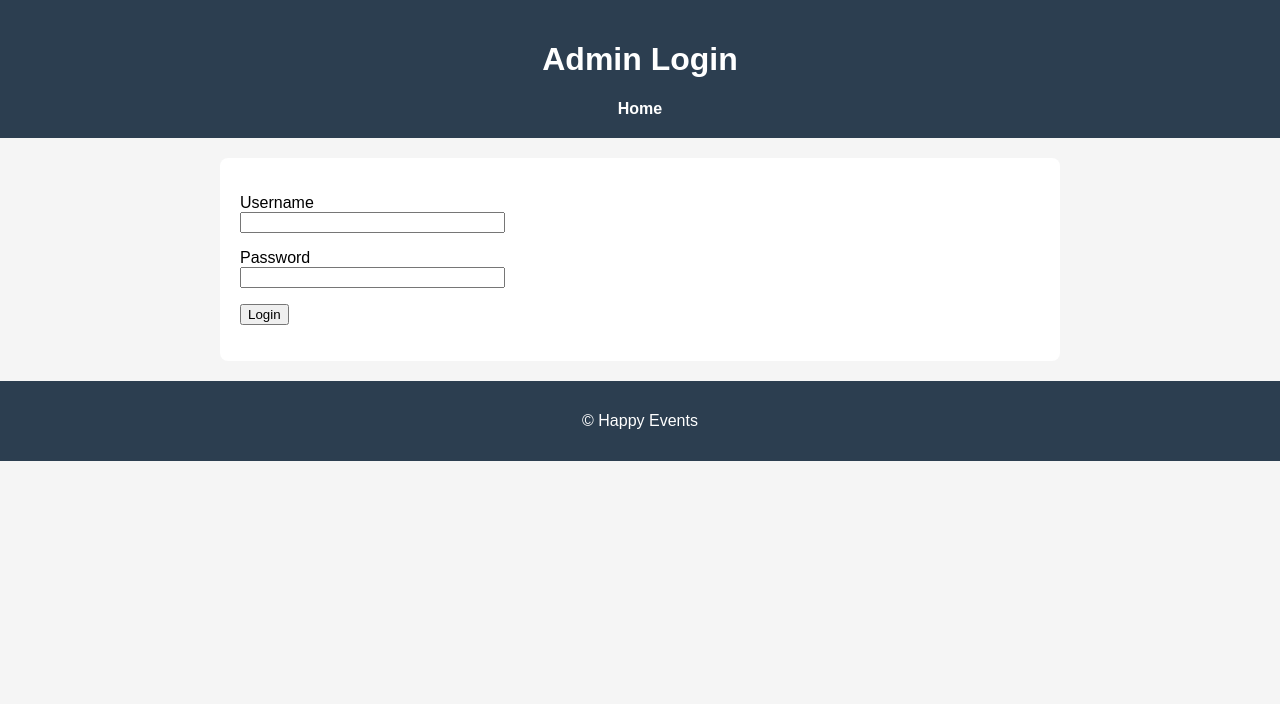
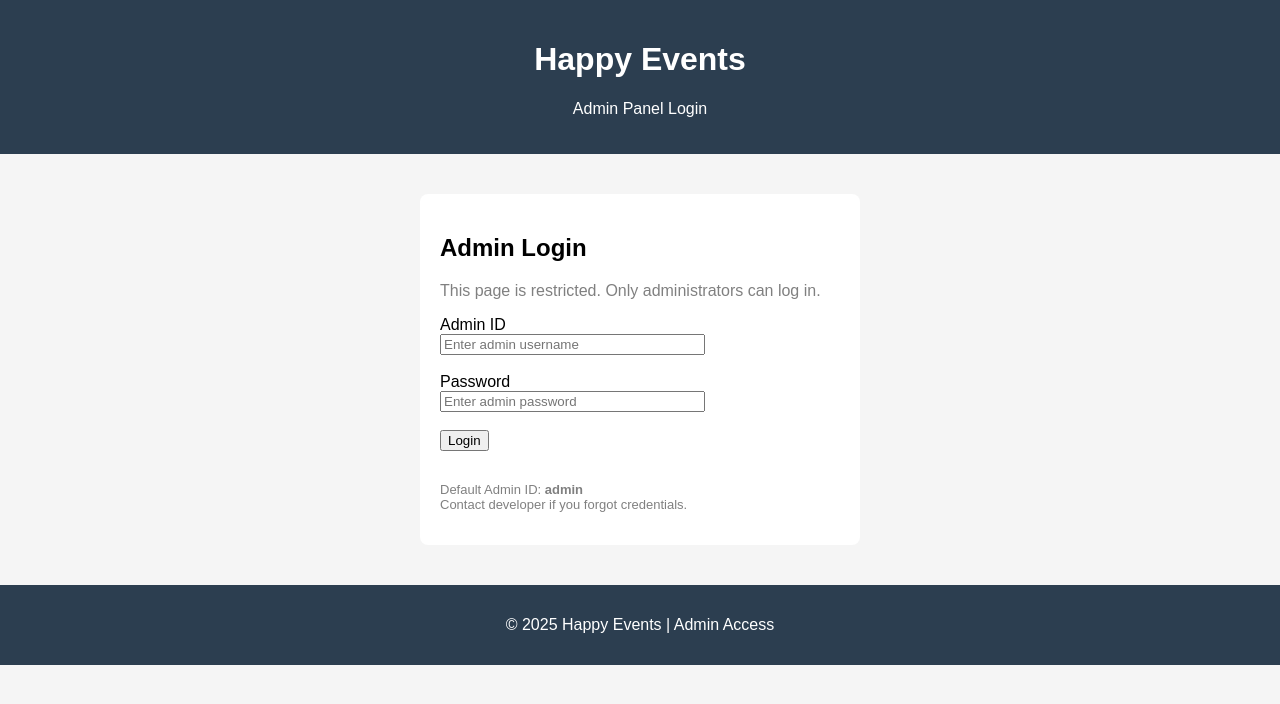
Before and after one commit to SherlockPavan/happyevents, a Flask app: page /login in a window 1280 px wide. Shown: the top 704 px of the page. Run offline with Flask 3, Linux system fonts and the light colour scheme.

```diff
--- a/Happy_Events/templates/login.html
+++ b/Happy_Events/templates/login.html
@@ -2,34 +2,57 @@
 <html lang="en">
 <head>
     <meta charset="UTF-8">
-    <title>Admin Login</title>
+    <title>Admin Login | Happy Events</title>
     <link rel="stylesheet" href="{{ url_for('static', filename='style.css') }}">
 </head>
 <body>
+
 <header>
-        <h1>Admin Login</h1>
-        <nav>
-            <a href="/">Home</a>
-        </nav>
+    <h1>Happy Events</h1>
+    <p>Admin Panel Login</p>
 </header>
 
-    <section>
+<section style="max-width:400px; margin:40px auto;">
+
+    <h2>Admin Login</h2>
+    <p style="color: gray;">
+        This page is restricted. Only administrators can log in.
+    </p>
+
+    <!-- Flash messages -->
+    {% with messages = get_flashed_messages() %}
+        {% if messages %}
+            {% for message in messages %}
+                <p style="color:red;">{{ message }}</p>
+            {% endfor %}
+        {% endif %}
+    {% endwith %}
+
     <form method="POST">
         {{ form.hidden_tag() }}
-            <p>
-                {{ form.username.label }}<br>
-                {{ form.username(size=30) }}
+
+        <label>Admin ID</label><br>
+        {{ form.username(size=30, placeholder="Enter admin username") }}
+        <br><br>
+
+        <label>Password</label><br>
+        {{ form.password(size=30, placeholder="Enter admin password") }}
+        <br><br>
+
+        {{ form.submit(value="Login") }}
+    </form>
+
+    <br>
+    <p style="font-size: 13px; color: gray;">
+        Default Admin ID: <b>admin</b><br>
+        Contact developer if you forgot credentials.
     </p>
-            <p>
-                {{ form.password.label }}<br>
-                {{ form.password(size=30) }}
-            </p>
-            <p>{{ form.submit() }}</p>
-        </form>
+
 </section>
 
 <footer>
-        <p>© Happy Events</p>
+    <p>© 2025 Happy Events | Admin Access</p>
 </footer>
+
 </body>
 </html>
```
Also changed, not shown: app.py (renamed from Happy_Events/app.py). Lines whose indentation alone changed are shown as unchanged.
